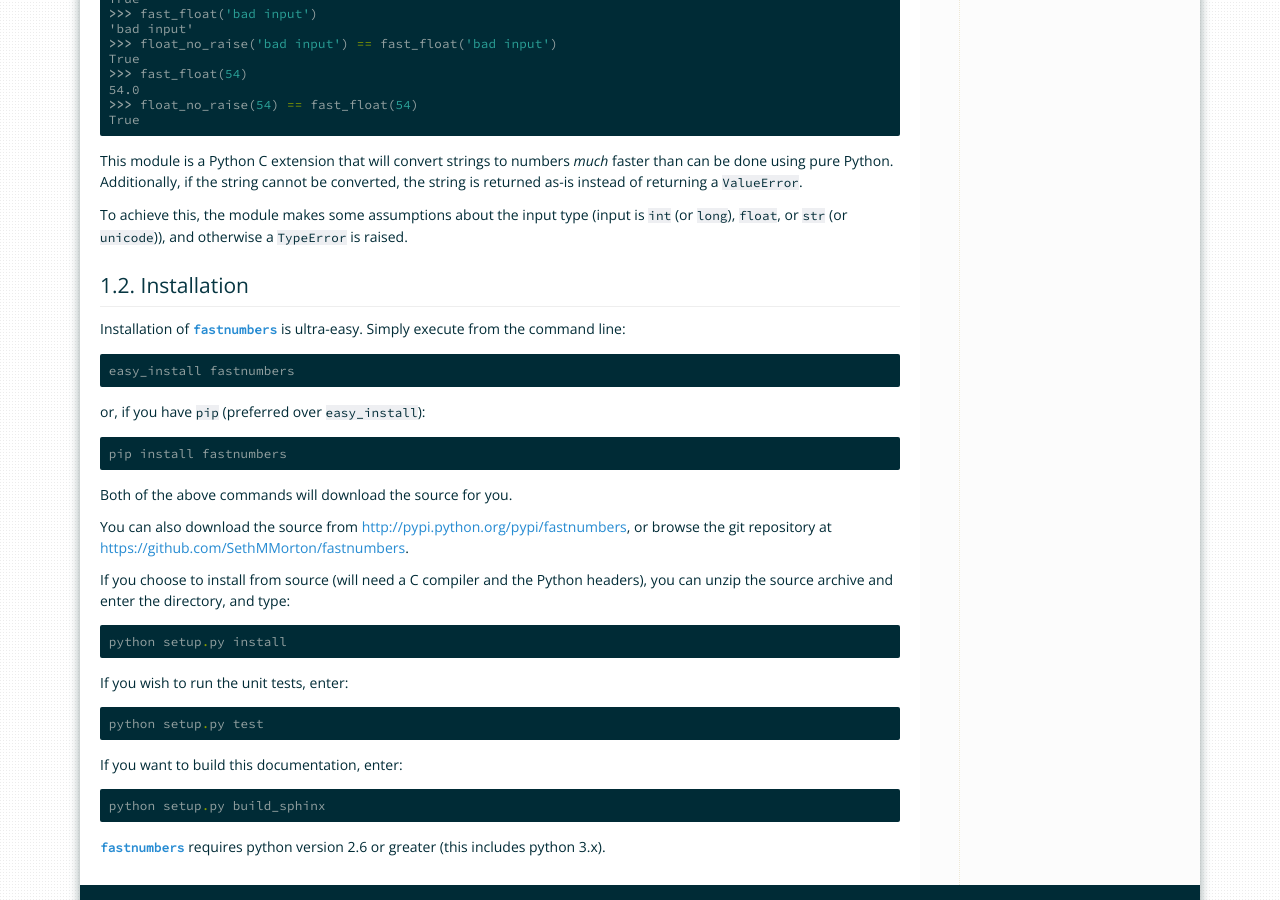
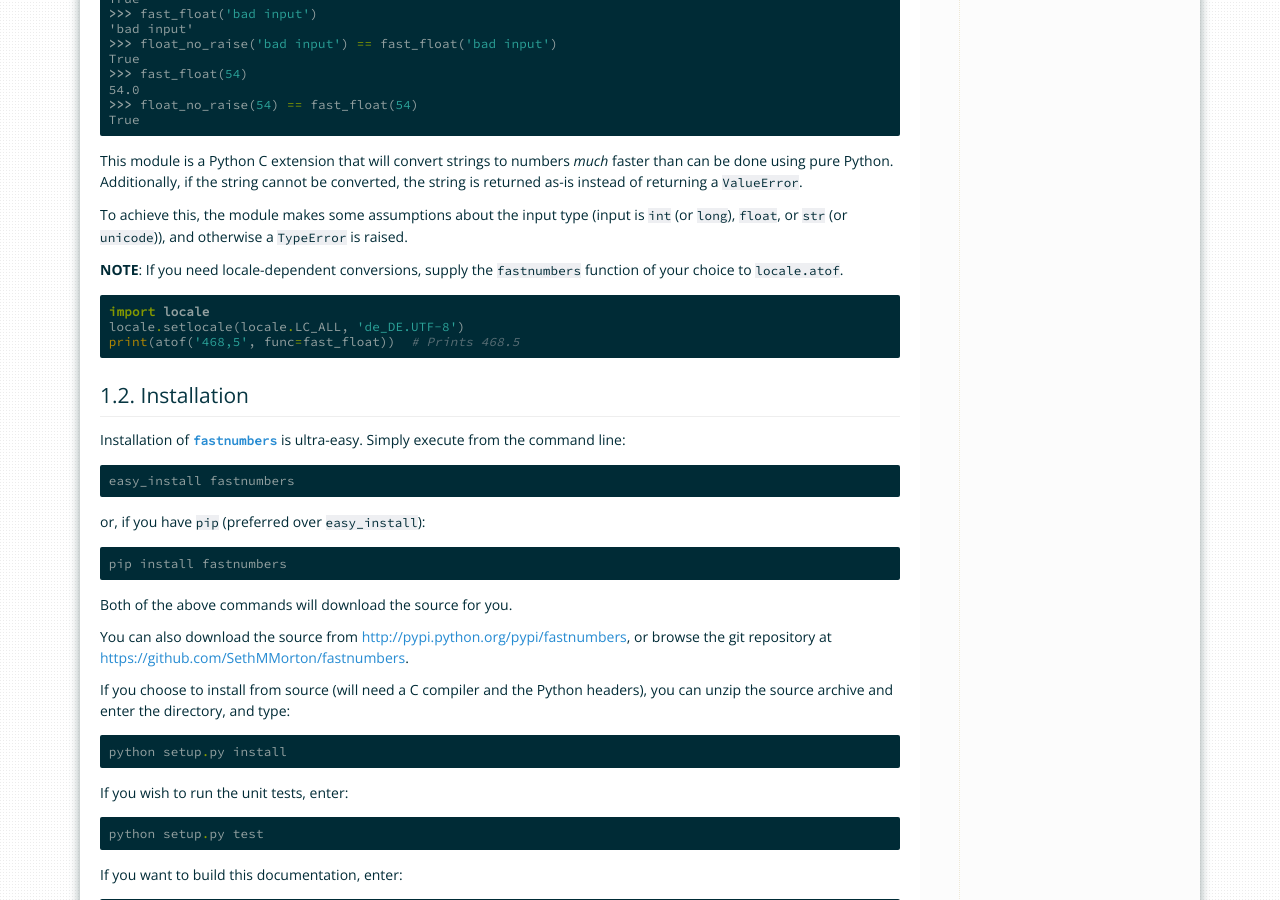
Before and after one commit to SethMMorton/fastnumbers, a Sphinx documentation site: the page built from docs/source/intro.rst, in a window 1280 px wide and 900 px high, scrolled down 772 px. Built offline with Sphinx 7.4.7, drawn with Linux system fonts in a browser that asks for light colours.

Commit message:
Added note about locale-dependent conversions.

```diff
--- a/docs/source/intro.rst
+++ b/docs/source/intro.rst
@@ -44,6 +44,15 @@ To achieve this, the module makes some assumptions about the input type
 (input is ``int`` (or ``long``), ``float``, or ``str`` (or ``unicode``)),
 and otherwise a ``TypeError`` is raised.
 
+**NOTE**: If you need locale-dependent conversions, supply the ``fastnumbers``
+function of your choice to ``locale.atof``.
+
+::
+
+    import locale
+    locale.setlocale(locale.LC_ALL, 'de_DE.UTF-8')
+    print(atof('468,5', func=fast_float))  # Prints 468.5
+
 Installation
 ------------
 
```
Also changed, not shown: README.rst (+9 -0 lines).
